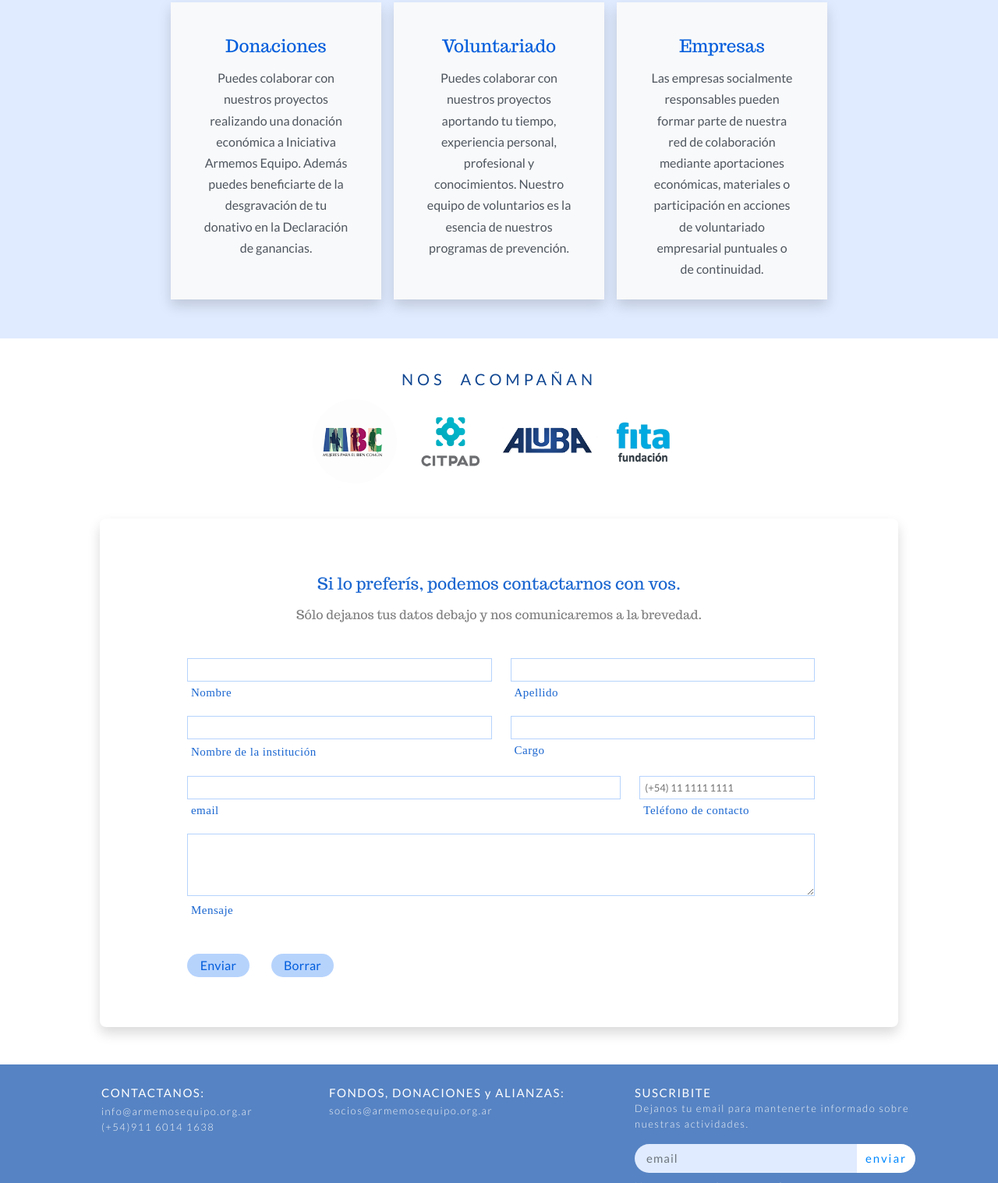
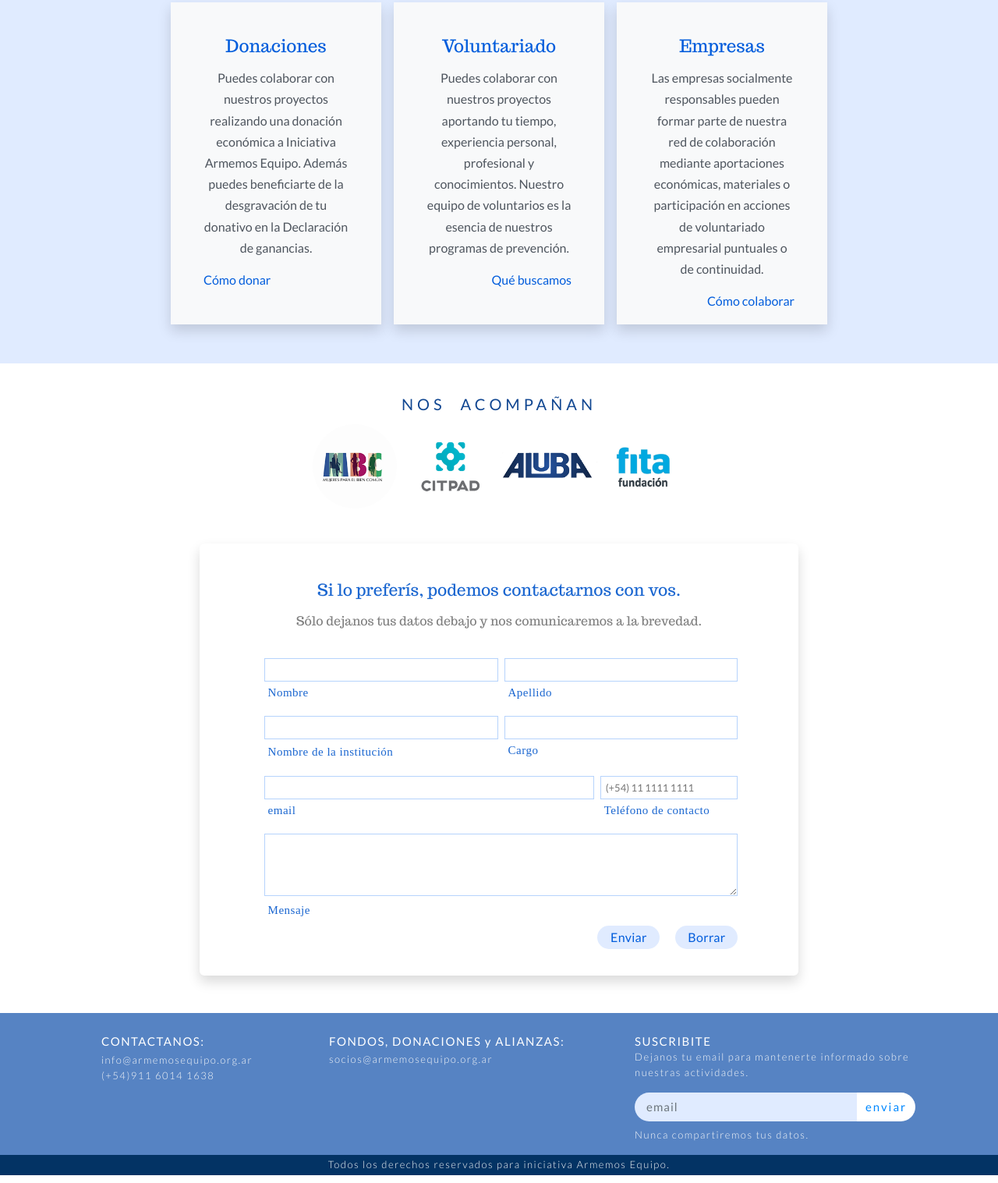
Before and after one commit to carolingien49/desarrollo_web, a website: page pages/sumate.html in a window 1280 px wide. Shown: the part 530-2047 px from the top of the page at 78% size. Drawn offline with nearby package versions, Linux system fonts and the light colour scheme.

Commit message:
agregado link blog

```diff
--- a/pages/sumate.html
+++ b/pages/sumate.html
@@ -141,10 +141,18 @@
                 beneficiarte de la desgravación de tu donativo en la Declaración
                 de ganancias.
               </p>
+              <a
+                href="https://drive.google.com/file/d/1etVBcOxLdkLCb9a6mba4oxW1CbdFpwGX/view?usp=sharing"
+                target="_blank"
+                class="contacto__card__wrapper__cards__link"
+              >
+                Cómo donar
+              </a>
             </div>
           </div>
           <div class="col-lg-3 bg-light shadow contacto__card__wrapper__width">
             <div class="contacto__card__wrapper__cards">
+              <div>
                 <h3 class="contacto__card__wrapper__cards__title">
                   Voluntariado
                 </h3>
@@ -155,9 +163,20 @@
                   prevención.
                 </p>
               </div>
+              <div class="pb-2 d-flex align-bottom justify-content-end">
+                <a
+                  href="https://www.linkedin.com/jobs/search/?currentJobId=3337485204&keywords=busqueda"
+                  target="_blank"
+                  class="contacto__card__wrapper__cards__link"
+                >
+                  Qué buscamos
+                </a>
+              </div>
+            </div>
           </div>
           <div class="col-lg-3 bg-light shadow contacto__card__wrapper__width">
             <div class="contacto__card__wrapper__cards">
+              <div>
                 <h3 class="contacto__card__wrapper__cards__title">Empresas</h3>
                 <p class="contacto__card__wrapper__cards__paragraph">
                   Las empresas socialmente responsables pueden formar parte de
@@ -165,6 +184,16 @@
                   materiales o participación en acciones de voluntariado
                   empresarial puntuales o de continuidad.
                 </p>
+              </div>
+              <div class="pb-2 d-flex align-bottom justify-content-end">
+                <a
+                  href="https://drive.google.com/file/d/19wHIzBwE3A4QXfOB5eP4P2w3bbNraLgE/view?usp=sharing"
+                  target="_blank"
+                  class="contacto__card__wrapper__cards__link"
+                >
+                  Cómo colaborar
+                </a>
+              </div>
             </div>
           </div>
         </div>
@@ -186,81 +215,87 @@
     <!-- FIN Seccion NOS APOYAN -->
     <!-- INICIO Formulario -->
     <div class="contacto__formulario">
-      <div class="contacto__formulario__wrapper w-80 w-md-60 w-lg-50 w-xl-30 mx-auto border-1 border-secondary rounded-3 bg-white shadow py-4 mb-5">
-        <p class="contacto__formulario__paragraph text-center font-size-7 mt-5">
+      <div
+        class="contacto__formulario__wrapper w-80 w-md-60 w-lg-50 w-xl-30 mx-auto border-1 border-secondary rounded-2 py-4 mb-5 bg-white shadow"
+      >
+        <p
+          class="contacto__formulario__wrapper__paragraph text-center font-size-7 mt-4"
+        >
           Si lo preferís, podemos contactarnos con vos.
         </p>
-        <p class="contacto__formulario__paragraph text-center mb-4 text-black-50">
+        <p
+          class="contacto__formulario__wrapper__paragraph text-center mb-3 text-black-50"
+        >
           Sólo dejanos tus datos debajo y nos comunicaremos a la brevedad.
         </p>
         <div class="container">
           <form
-            class="row g-4 contacto__form w-80 m-auto justify-content-center"
+            class="row g-2 contacto__form w-80 m-auto justify-content-center"
           >
             <div class="col-12 col-sm-10 col-md-5 mt-1">
               <input
-                class="d-block w-100 contacto__formulario__input"
+                class="d-block w-100 contacto__form__input"
                 type="text"
                 name="name"
               />
-              <label for="name" class="d-block contacto__formulario-label"
+              <label for="name" class="d-block contacto__form-label"
                 >Nombre</label
               >
             </div>
             <div class="col-12 col-sm-10 col-md-5 mt-1">
               <input
-                class="d-block w-100 contacto__formulario__input"
+                class="d-block w-100 contacto__form__input"
                 type="text"
                 name="surname"
               />
-              <label for="surname" class="d-block contacto__formulario-label"
+              <label for="surname" class="d-block contacto__form-label"
                 >Apellido</label
               >
             </div>
             <div class="col-12 col-sm-10 col-md-5 mt-1">
               <input
-                class="d-block w-100 contacto__formulario__input"
+                class="d-block w-100 contacto__form__input"
                 type="text"
                 name="institución"
               />
-              <label for="institución" class="contacto__formulario-label"
+              <label for="institución" class="contacto__form-label"
                 >Nombre de la institución</label
               >
             </div>
             <div class="col-12 col-sm-10 col-md-5 mt-1">
               <input
-                class="d-block w-100 contacto__formulario__input"
+                class="d-block w-100 contacto__form__input"
                 type="text"
                 name="cargo"
               />
-              <label for="cargo" class="d-block contacto__formulario-label"
+              <label for="cargo" class="d-block contacto__form-label"
                 >Cargo</label
               >
             </div>
             <div class="col-12 col-sm-10 col-md-7 mt-1">
               <input
-                class="d-block w-100 contacto__formulario__input"
+                class="d-block w-100 contacto__form__input"
                 type="email"
                 name="email"
               />
-              <label for="email" class="d-block contacto__formulario-label"
+              <label for="email" class="d-block contacto__form-label"
                 >email</label
               >
             </div>
             <div class="col-12 col-sm-10 col-md-3 mt-1">
               <input
-                class="d-block w-100 contacto__formulario__input"
+                class="d-block w-100 contacto__form__input"
                 type="teléfono"
                 name="teléfono"
                 placeholder="(+54) 11 1111 1111"
               />
-              <label for="teléfono" class="d-block contacto__formulario-label"
+              <label for="teléfono" class="d-block contacto__form-label"
                 >Teléfono de contacto</label
               >
             </div>
             <div class="col-12 col-sm-10 col-md-10 mt-1">
               <textarea
-                class="d-block w-100 contacto__formulario__input-textarea"
+                class="d-block w-100 contacto__form__input-textarea"
                 name=""
                 id=""
                 cols="36"
@@ -268,17 +303,13 @@
               ></textarea>
             </div>
             <div class="col-12 col-sm-10 col-md-10 mt-1">
-              <label for="textarea" class="d-block contacto__formulario-label"
+              <label for="textarea" class="d-block contacto__form-label"
                 >Mensaje</label
               >
             </div>
-            <div class="col-12 col-sm-10 col-md-10">
-              <button type="submit" class="contacto__formulario-btn">
-                Enviar
-              </button>
-              <button type="reset" class="contacto__formulario-btn">
-                Borrar
-              </button>
+            <div class="col-12 col-sm-10 col-md-10 d-flex justify-content-end">
+              <button type="submit" class="contacto__form-btn">Enviar</button>
+              <button type="reset" class="contacto__form-btn">Borrar</button>
             </div>
           </form>
         </div>
--- a/scss/pages/_programas.scss
+++ b/scss/pages/_programas.scss
@@ -1,4 +1,5 @@
-.programas__main {
+.programas {
+  &__main {
     background-image: url(../img/corazon_en_manos_vertical_2.jpg);
     background-repeat: no-repeat;
     background-position-x: end;
@@ -62,7 +63,7 @@
       }
     }
   }
-.programas__section {
+  &__section {
     background-color: $beige;
     &__wrapper {
       width: 95vw;
@@ -95,6 +96,24 @@
       }
     }
   }
+  &__blog {
+    background-color: $beige;
+    &-title {
+      color: $secondary;
+    }
+    & .iframe {
+      margin-top: 30px;
+      width: 100%;
+      @media (min-width: $sm-viewport) {
+        width: 70%;
+      }
+      @media (min-width: $sm-viewport) {
+        width: 60%;
+        text-align: center;
+      }
+    }
+  }
+}
 .card-link {
   display: inline-block;
   align-items: baseline;
--- a/scss/pages/_sumate.scss
+++ b/scss/pages/_sumate.scss
@@ -52,24 +52,38 @@
       text-align: center;
       color: $gray-700;
     }
+    &__link {
     }
   }
-.contacto__form {
-  padding-bottom: 10px;
-  padding-left: 5px;
 }
 .contacto__formulario {
   padding-left: 10%;
   padding-right: 10%;
   padding-top: 3%;
   margin: auto;
+  @media (min-width: $md-viewport) {
+    padding-left: 15%;
+    padding-right: 15%;
+  }
+  @media (min-width: $lg-viewport) {
+    padding-left: 20%;
+    padding-right: 20%;
+  }
+  &__wrapper {
     &__paragraph {
       color: #1a66d0;
       font-style: normal;
       font-size: 16px;
       font-family: "Trocchi";
       line-height: 24px;
+      padding-left: 20px;
+      padding-right: 20px;
     }
+  }
+}
+.contacto__form {
+  padding-bottom: 10px;
+  padding-left: 5px;
   &__input {
     margin: 15px 0 3px 0;
     color: $gray-700;
@@ -93,17 +107,20 @@
     padding-left: 5px;
   }
   &-btn {
-    background-color: #b6d3fc;
+    background-color: $pale-blue;
     width: 80px;
     height: 30px;
     border-radius: 18px;
     border: none;
-    margin: 20px 25px 30px 0;
     color: $secondary;
     font-family: "Lato Regular";
     font-weight: 400;
     letter-spacing: 0.3px;
     font-size: 16px;
+    margin-left: 20px;
+    &:hover {
+      background-color: $light;
+    }
   }
 }
 .nos__apoyan {
```
Also changed, not shown: pages/programas.html (+53 -8 lines), css/style.css. Lines whose indentation alone changed are shown as unchanged.
